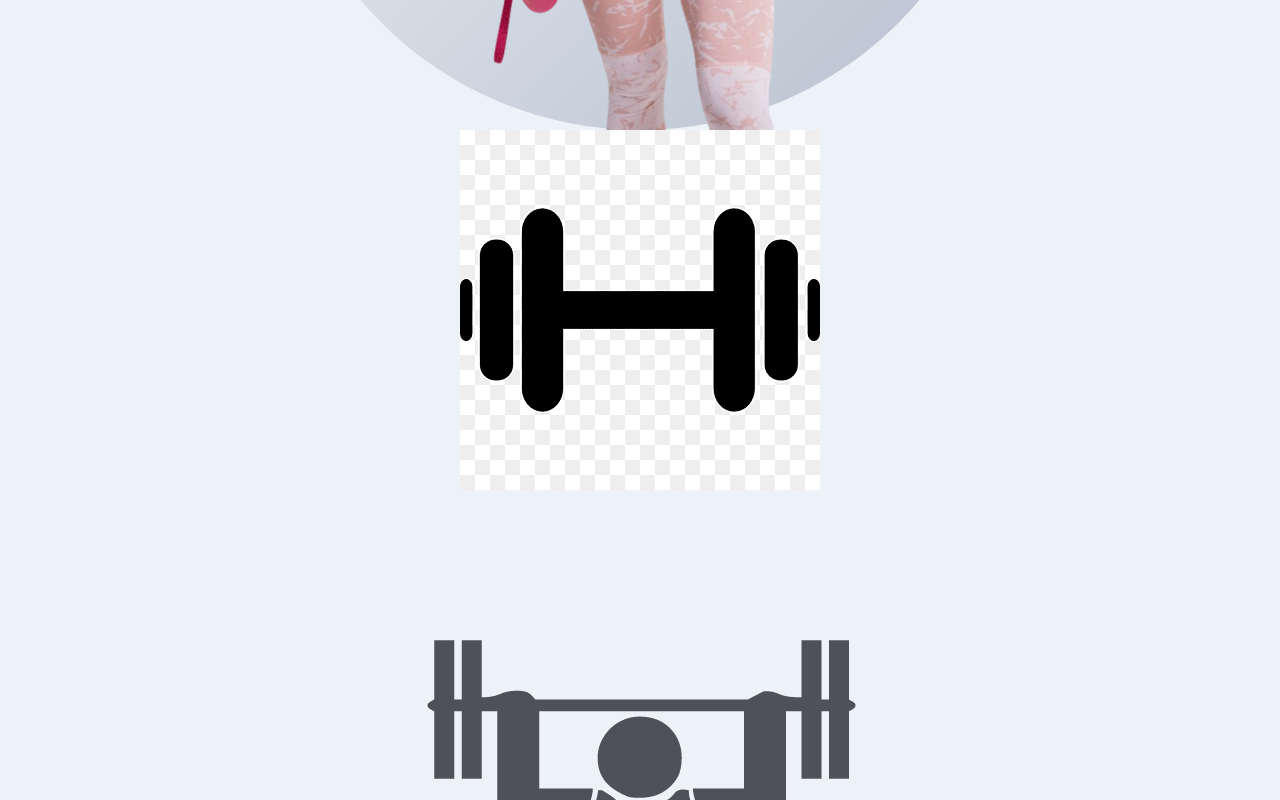
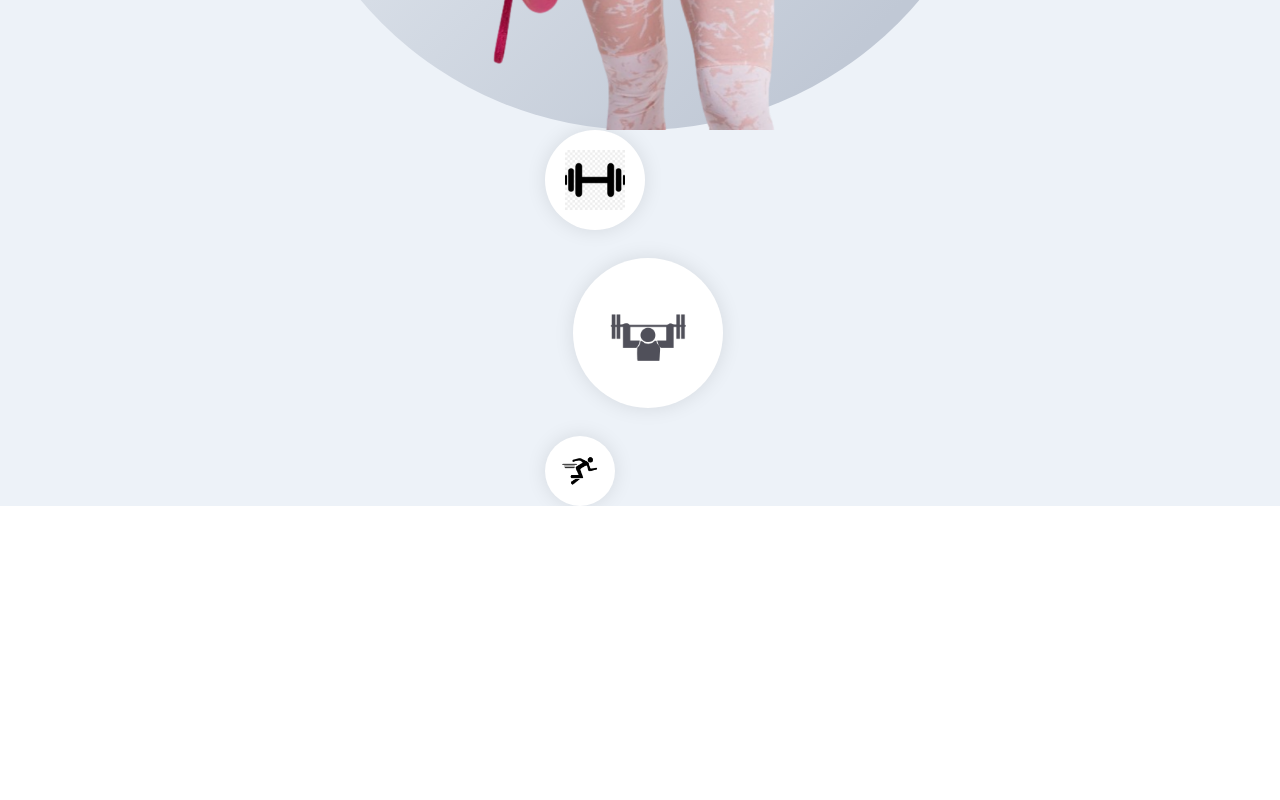
Before and after one commit to LewisMurray00/personal-trainer-webpage, a React (Create React App) app: page / in a window 1280 px wide. Shown: the part 960-1760 px from the top of the page. After the commit the page ends 1466 px from the top, so only its background shows below. Built offline with nearby package versions, Linux system fonts and the light colour scheme.

Commit message:
Added some styling to the new section

```diff
--- a/src/container/Header/Header.scss
+++ b/src/container/Header/Header.scss
@@ -123,3 +123,73 @@
         margin: 2rem 0;
     }
 }
+
+.app__header-circles{
+    flex: 0.75;
+    display: flex;
+    flex-direction: column;
+    justify-content: space-evenly;
+    align-items: flex-start;
+    height: 100%;
+    margin-left: 1rem;
+
+    div{
+        width: 100px;
+        height: 100px;
+        border-radius: 50%;
+
+        background: var(--white-colour);
+        box-shadow: 0px 0px 20px rgba(0,0,0,0.1);
+
+        img{
+            width: 60%;
+            height: 60%;
+        }
+    }
+
+    //Circles with different heights and width
+
+    div:nth-child(1){
+        width: 100px;
+        height: 100px;
+    }
+
+    div:nth-child(2){
+        margin: 1.75rem;
+        width: 150px;
+        height: 150px;
+    }
+
+    div:nth-child(3){
+        width: 70px;
+        height: 70px;
+    }
+
+    @media screen and (min-width: 2000px){
+        div:nth-child(2){
+            width: 400px;
+            height: 400px;
+        }
+
+        div:nth-child(3){
+            width: 170px;
+            height: 170px;
+        }
+
+        div:nth-child(1){
+            width: 200px;
+            height: 200px;
+        }
+    }
+
+    @media screen and (max-width: 1200px){
+        width: 100%;
+        flex-direction: row;
+        flex-wrap: wrap;
+        margin-left: 0;
+
+        div{
+            margin: 1rem;
+        }
+    }
+}
```
